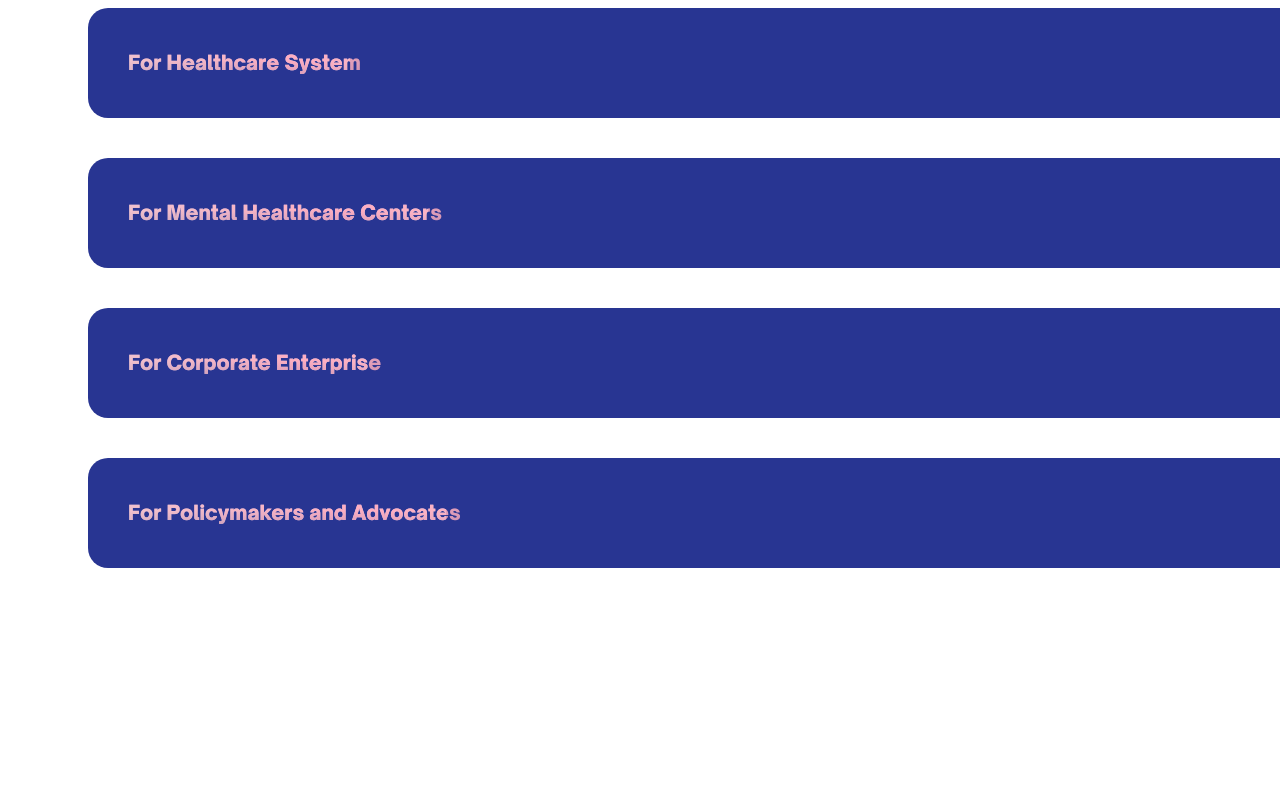
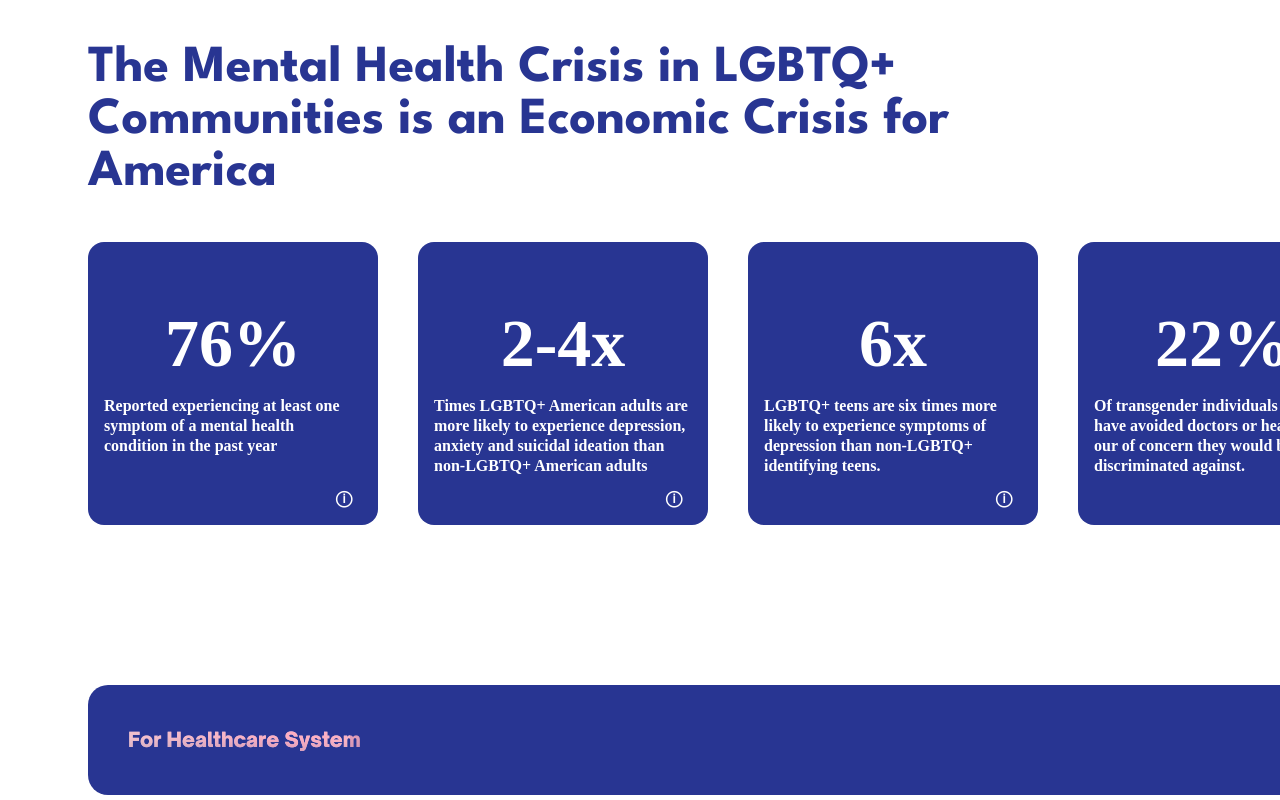
Before and after one commit to teamsindano/sindano, a React (Create React App) app: page / in a window 1280 px wide. Shown: the top 800 px of the page. Built offline with nearby package versions, Linux system fonts and the light colour scheme.

Commit message:
refactoring

```diff
--- a/src/Components/App.js
+++ b/src/Components/App.js
@@ -3,6 +3,8 @@ import Theme from "./Theme";
 import { data } from '../utils/data';
 import styled from "styled-components";
 import Unfold from './Unfold/Unfold';
+import Stat from './Stat';
+import Title from './Title';
 
 
 
@@ -12,24 +14,34 @@ const Page = styled.div`
     padding: 0 80px;
 `;
 
+const StatsContainer = styled.div`
+  width: 100%;
+  display: flex;
+  flex-direction: row;
+  justify-content: space-between;
+  margin-bottom: 160px;
+`;
+
 function App() {
 
   return (
 
     <Theme>
         <Page>
+          <Title text="The Mental Health Crisis in LGBTQ+ Communities is an Economic Crisis for America"/>
+          <StatsContainer>
+            {data.statsCards.map((card) => {
 
-        <Unfold>
-          {data.whatWeDoCard.map((child) => (
-            <>
-              <Unfold.Wrapper {...child}>
-                <Unfold.Header {...child} />
-                <Unfold.Content {...child} />
-              </Unfold.Wrapper>
-            </>
-          ))}
-       </Unfold>
-
+            return <Stat id={card.id} key={card.id} source={card.source} cardHeader={card.cardHeader} cardText={card.cardText}/>
+            })
+            }
+          </StatsContainer>
+          {data.whatWeDoCard.map((item) => (
+          <Unfold key={item.id}>
+                <Unfold.Header item={item} />
+                <Unfold.Content item={item} />
+          </Unfold>
+        ))}
         </Page>
       </Theme>
 
--- a/src/Components/Data/Data.js
+++ b/src/Components/Data/Data.js
@@ -1,5 +1,4 @@
 import styled from "styled-components";
-import DataButton from "./DataButton";
 import DataFigure from "./DataFigure";
 
 /**
@@ -27,7 +26,6 @@ const Data = ({children}) => {
 };
 
 
-Data.Button = DataButton;
 Data.Figure = DataFigure;
 
 
--- a/src/Components/Source.js
+++ b/src/Components/Source.js
@@ -1,4 +1,5 @@
 import styled from 'styled-components';
+import React from 'react';
 
 /**
  * Source Component
@@ -27,12 +28,47 @@ const Info = styled.p`
   line-height: 1.33;
 `;
 
-const Source = ({ info }) => {
+const Icon = styled.button`
+  margin: 0;
+  font: ${(props) => props.theme.fonts.text.font_family};
+  font-size: ${(props) => props.theme.fonts.text.sizes.text_m};
+  font-weight: ${(props) => props.theme.fonts.text.weights.semi_bold};
+  line-height: 1.25;
+  background-color: transparent;
+  border: none;
+  color: ${(props) => props.fontColor === "white" ? props.theme.colors.alt_text_white : props.theme.colors.default_component_blue };
+  position: absolute;
+  bottom: 16px;
+  right: 20px;
+`;
+
+const SourceContainer = styled.div`
+  position: absolute;
+  top: 290px;
+`;
+
+
+const Source = ({ info, fontColor }) => {
+  const [isSourceOpen, setIsSourceOpen] = React.useState(false);
+
+  function handleIconClick() {
+    setIsSourceOpen(!isSourceOpen);
+  }
+
+
   return (
-    <Container>
-      <Info>{info}</Info>
-    </Container>
-  );
+    <>
+      <Icon onClick={handleIconClick} fontColor={fontColor}> ⓘ </Icon>
+      {isSourceOpen && (
+      <SourceContainer>
+          <Container>
+            <Info>{info}</Info>
+        </Container>
+      </SourceContainer>
+     )
+    }
+    </>
+  )
 };
 
 export default Source;
--- a/src/Components/Stat.js
+++ b/src/Components/Stat.js
@@ -1,14 +1,15 @@
 import styled from 'styled-components';
 import Source from './Source';
+import React from 'react';
+import { motion } from "framer-motion";
 import { data } from '../utils/data';
-import React from 'react';
 
 /**
  * Stat Component
  * @author [J. Hartsek](https://github.com/JHartsek)
  */
 
-const Container = styled.figure`
+const Container = styled(motion.figure)`
   margin: 0;
   background-color: ${(props) => props.theme.colors.default_component_blue};
   color: ${(props) => props.theme.colors.alt_text_white};
@@ -54,28 +55,29 @@ const Icon = styled.button`
   right: 20px;
 `;
 
-const SourceContainer = styled.div`
-  position: absolute;
-  top: 290px;
-`;
 
-const Stat = ({ number, caption }) => {
-  const [isSourceOpen, setIsSourceOpen] = React.useState(false);
 
-  function handleIconClick() {
-    setIsSourceOpen(!isSourceOpen);
-  }
+const variants = {
+  offscreen: { y: 200, opacity: 0},
+  onscreen: { y: 0, opacity: 1},
+}
+
+const Stat = ({ id, cardHeader, cardText, source }) => {
+
+
+  const delay = id * 0.7;
 
   return (
-    <Container>
-      <Number>{number}</Number>
-      <Caption>{caption}</Caption>
-      <Icon onClick={handleIconClick}> ⓘ </Icon>
-      {isSourceOpen && (
-        <SourceContainer>
-          <Source info={data.statsCards[0].source} />
-        </SourceContainer>
-      )}
+    <Container
+        initial="offscreen"
+        whileInView="onscreen"
+        variants={variants}
+        viewport={{ once: true }}
+        transition={{ duration: 1, delay: delay}}
+     >
+      <Number>{cardHeader}</Number>
+      <Caption>{cardText}</Caption>
+      <Source info={source} fontColor={"white"}/>
     </Container>
   );
 };
--- /dev/null
+++ b/src/Components/Title.js
@@ -0,0 +1,20 @@
+import styled from "styled-components";
+
+
+const TitleContainer = styled.h2`
+    font-family: ${(props) => props.theme.fonts.header.font_family[0]};
+    font-weight: 700;
+    font-size: 52px;
+    line-height: 1;
+    color: #283592;
+    max-width: 950px;
+`;
+
+function Title({text}){
+
+    return (
+        <TitleContainer>{text}</TitleContainer>
+    )
+}
+
+export default Title;
--- a/src/Components/Unfold/Unfold.js
+++ b/src/Components/Unfold/Unfold.js
@@ -1,13 +1,21 @@
 import React, { createContext, useState } from "react";
 import UnfoldHeader from "./UnfoldHeader";
 import UnfoldContent from "./UnfoldContent";
-import UnfoldWrapper from "./UnfoldWrapper";
+import styled from "styled-components";
 
 /**
  * Unfold Component
  * @author [Peter Staal](https://github.com/pstaal)
  */
 
+
+ const UnfoldWrapperDiv = styled.div`
+ margin: 0;
+ padding: 40px;
+ background: #283592;
+ border-radius: 20px;
+ margin-bottom: 40px;
+`;
 
 export const UnfoldContext = createContext();
 
@@ -20,16 +28,19 @@ function Unfold({ children }) {
       return;
     }
     setActiveItem(itemId);
+    console.log(itemId)
   };
 
   return (
     <UnfoldContext.Provider value={{ activeItem, handleClick }}>
+      <UnfoldWrapperDiv>
       {children}
+      </UnfoldWrapperDiv>
     </UnfoldContext.Provider>
   );
 }
 
-Unfold.Wrapper = UnfoldWrapper;
+
 Unfold.Header = UnfoldHeader;
 Unfold.Content = UnfoldContent;
 
--- a/src/Components/Unfold/UnfoldContent.js
+++ b/src/Components/Unfold/UnfoldContent.js
@@ -4,7 +4,7 @@ import styled from "styled-components";
 import { UnfoldContext } from "./Unfold";
 import { AnimatePresence, motion } from "framer-motion";
 import renderData from "../../utils/renderData";
-import DataButton from "../Data/DataButton";
+import Source from "../Source";
 
 /**
  * Unfold Content Component
@@ -50,11 +50,11 @@ const UnfoldButton = styled.button`
   }
 `;
 
-function UnfoldContent({ id, text }) {
+function UnfoldContent({ item }) {
   const { activeItem } = useContext(UnfoldContext);
   return (
     <AnimatePresence>
-    { (activeItem === id) && (<UnfoldContentDiv key="id"
+    { (activeItem === item.id) && (<UnfoldContentDiv key="id"
         initial={{
                 height: 0,
                 opacity: 0,
@@ -85,15 +85,15 @@ function UnfoldContent({ id, text }) {
               }}
         >
       <div>
-        {text.map((paragraph) => {
-          return <UnfoldText>{paragraph}</UnfoldText>;
+        {item.text.map((paragraph) => {
+          return <UnfoldText key={item.id}>{paragraph}</UnfoldText>;
         })}
         <UnfoldButton>Request a call</UnfoldButton>
       </div>
       <div>
         <Data>
-          {renderData(id)}
-          <DataButton/>
+          {renderData(item.id)}
+          <Source info={"test"} fontColor={"blue"}/>
         </Data>
       </div>
     </UnfoldContentDiv>)
--- a/src/Components/Unfold/UnfoldHeader.js
+++ b/src/Components/Unfold/UnfoldHeader.js
@@ -54,12 +54,12 @@ const HeaderTitle = styled.h3`
   background-image: ${(props) => props.theme.gradients.text};
 `;
 
-function UnfoldHeader({ id, cardTitle }) {
-  const { activeItem } = useContext(UnfoldContext);
+function UnfoldHeader({ item }) {
+  const { activeItem, handleClick } = useContext(UnfoldContext);
   return (
-    <Header>
-      <HeaderTitle>{cardTitle}</HeaderTitle>
-      <HeaderButton openedItem={activeItem} id={id}>
+    <Header onClick={() => handleClick(item.id)}>
+      <HeaderTitle>{item.cardTitle}</HeaderTitle>
+      <HeaderButton openedItem={activeItem} id={item.id}>
         <Arrow />
       </HeaderButton>
     </Header>
--- a/src/Components/Unfold/UnfoldWrapper.js
+++ /dev/null
@@ -1,54 +0,0 @@
-import React, { useContext } from "react";
-import { UnfoldContext } from "./Unfold";
-import styled from "styled-components";
-
-/**
- * Unfold Wrapper Component
- * @author [Peter Staal](https://github.com/pstaal)
- */
-
-const HeaderButton = styled.button`
-  width: 28px;
-  height: 14px;
-  padding: 0;
-  border: 0;
-  margin: 0;
-  background: none;
-  align-self: center;
-  transition: 0.5s;
-  ${(props) => {
-    if (props.openedItem === props.id) {
-      return `
-            transform-origin: center;
-            transform: rotate(-180deg);
-            margin-top: 10px;
-        `;
-    } else {
-      return ``;
-    }
-  }}
-`;
-
-
-const UnfoldWrapperDiv = styled.div`
-  margin: 0;
-  padding: 40px;
-  background: #283592;
-  border-radius: 20px;
-  margin-bottom: 40px;
-  &:hover ${HeaderButton} {
-    margin-top: 10px;
-  }
-`;
-
-
-
-function UnfoldWrapper({ id, children }) {
-  const { handleClick } = useContext(UnfoldContext);
-
-  return (
-    <UnfoldWrapperDiv onClick={() => handleClick(id)}>{children}</UnfoldWrapperDiv>
-  );
-}
-
-export default UnfoldWrapper;
--- a/src/utils/data.js
+++ b/src/utils/data.js
@@ -4,7 +4,6 @@ import nandiAllman from '../Images/team/nandi_allman.png';
 import anyaMarshall from '../Images/team/anya_marshall.png';
 import coleBuckle from '../Images/team/cole_buckle.png';
 import ritChowdhury from '../Images/team/rit_chowdhury.png';
-import pieChart from '../Images/piechart.svg';
 
 export const data = {
   statsCards: [
```
